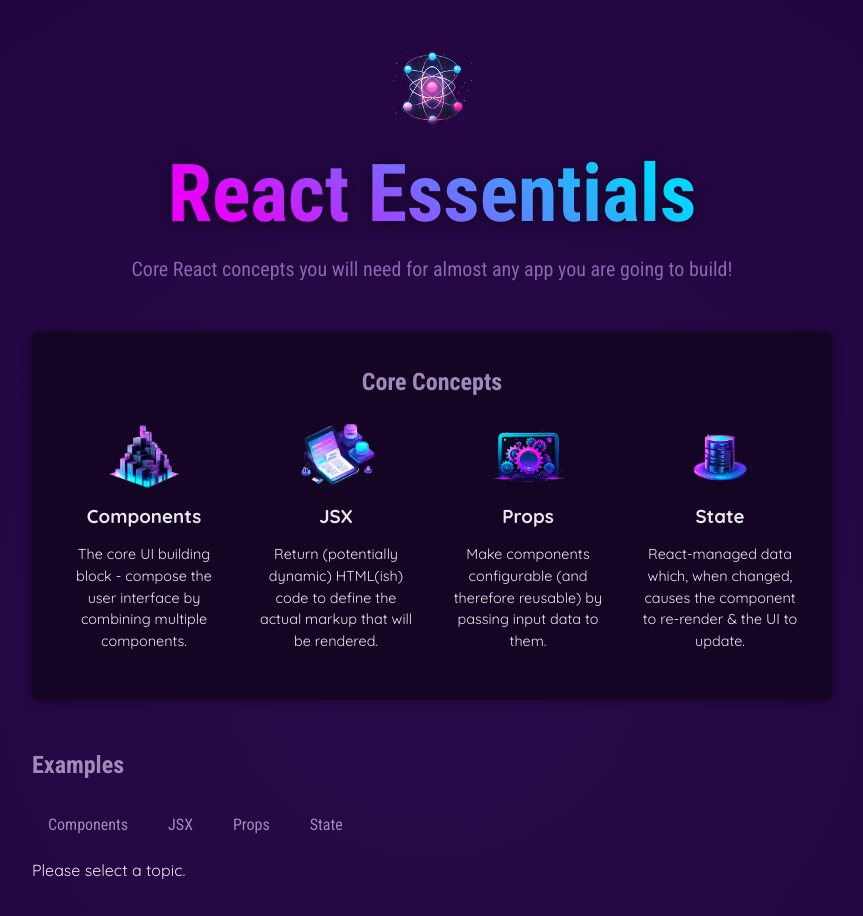
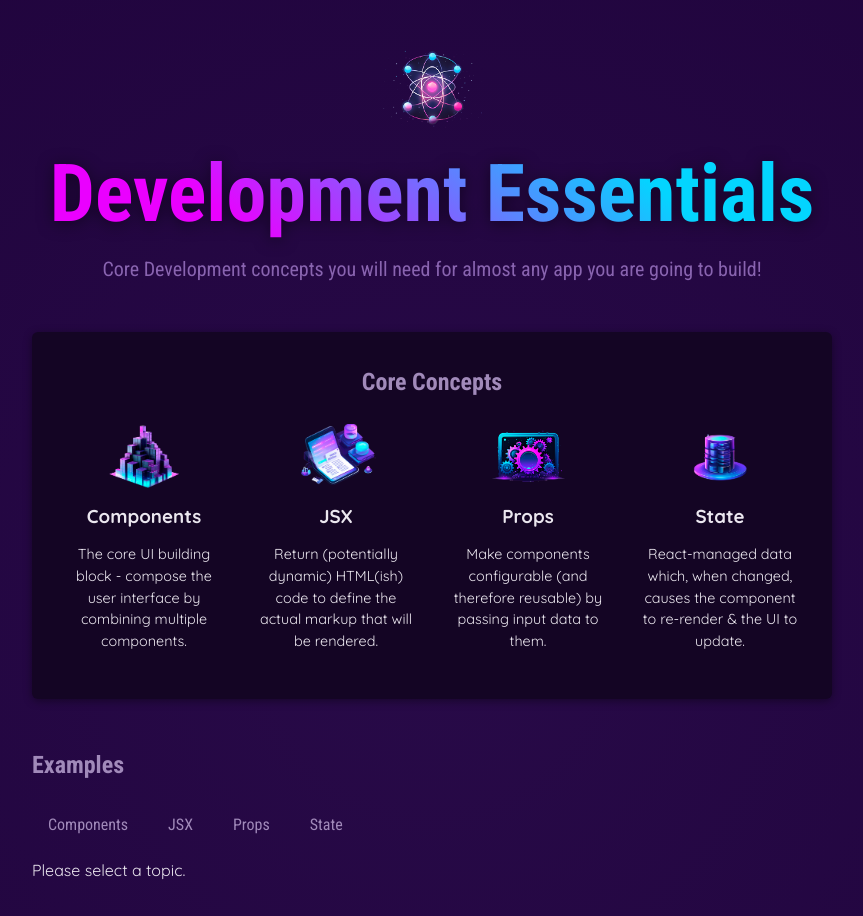
Before and after one commit to Jayanta66/react-learning, a React (Vite) app: page / in a window 1280 px wide. Shown: the top 916 px of the page, without its empty margins (208-1071 px from the left). Built offline with nearby package versions, Linux system fonts and the light colour scheme.

Commit message:
React vite learning

```diff
--- a/src/components/Header/Header.jsx
+++ b/src/components/Header/Header.jsx
@@ -12,9 +12,9 @@ export default function Header() {
   return (
     <header>
       <img src={reactImg} alt="Stylized atom" />
-      <h1>React Essentials</h1>
+      <h1>Development Essentials</h1>
       <p>
-        {description} React concepts you will need for almost any app you are
+        {description} Development concepts you will need for almost any app you are
         going to build!
       </p>
     </header>
```
